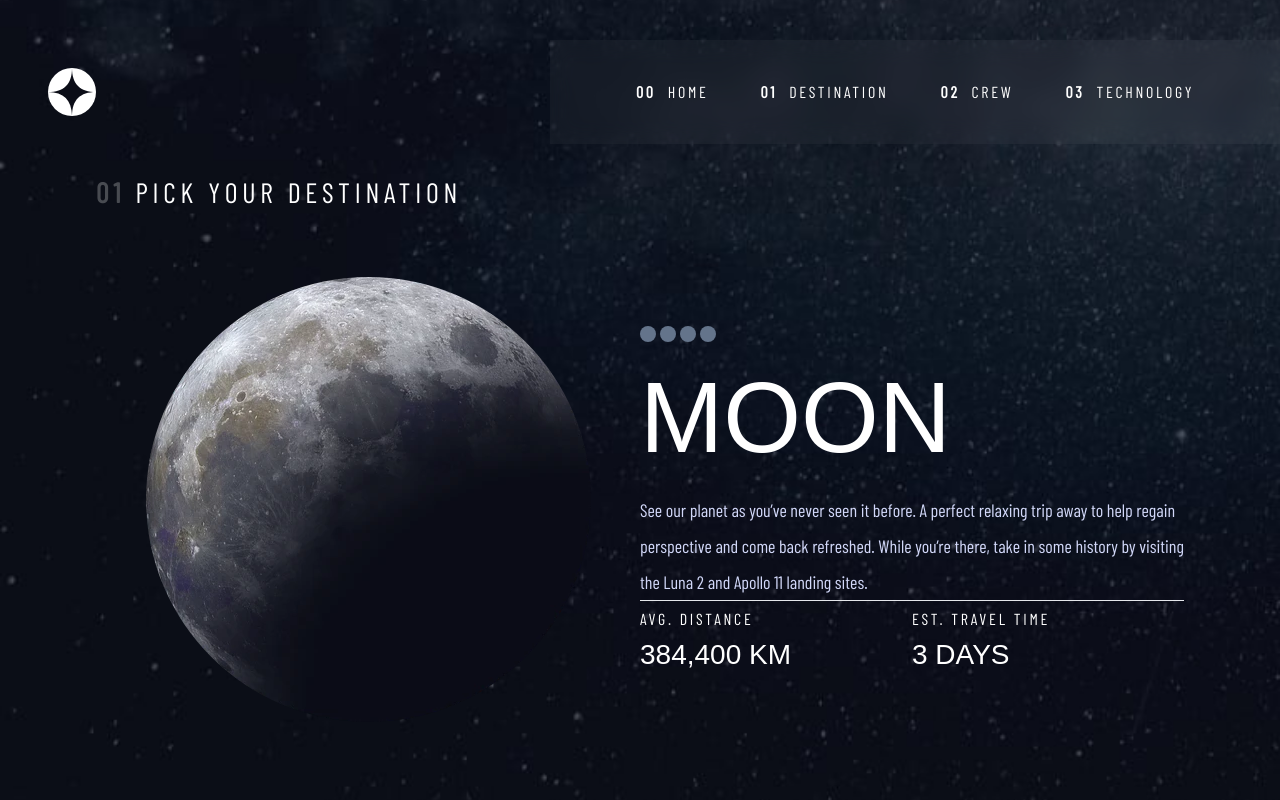
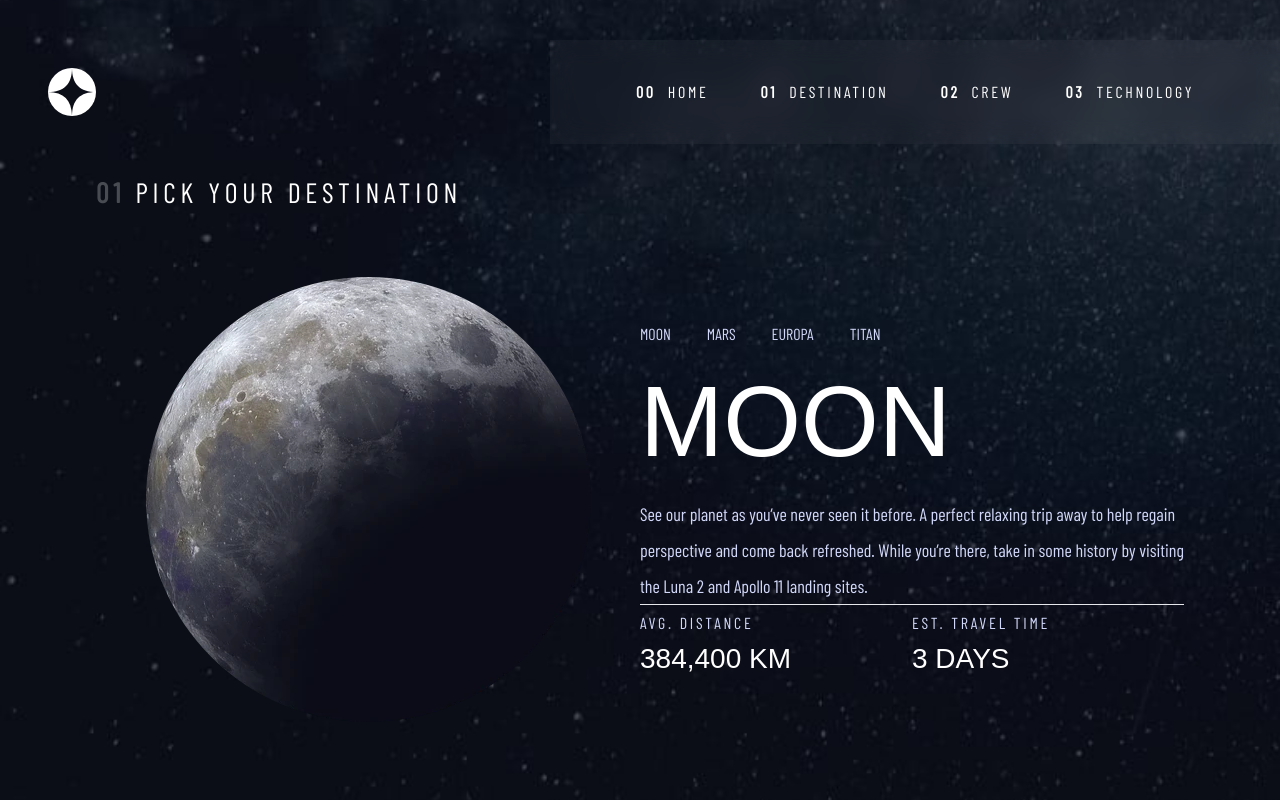
Before and after one commit to mackieva/space-tour, a Next.js app: page /destination in a window 1280 px wide. Built offline with nearby package versions, Linux system fonts and the light colour scheme; a web font is replaced by a local one.

Commit message:
content selection nav work and initial styling

```diff
--- a/src/app/crew/page.tsx
+++ b/src/app/crew/page.tsx
@@ -66,13 +66,17 @@ export default function CrewPage() {
 								<p className='text-lavender'>{c.bio}</p>
 							</div>
 						))}
+						<div className='flex gap-6'>
 							{content.map((c, i) => (
 								<button
 									key={i}
 									onClick={() => setTab(i)}
-								className='p-2 bg-slate-500 rounded-full'
+									className={`h-4 w-4 bg-slate-500 rounded-full ${
+										tab === i ? 'selected' : ''
+									}`}
 								></button>
 							))}
+						</div>
 					</div>
 					<div className='flex justify-center items-center'>
 						{content.map((c, i) => (
--- a/src/app/destination/page.tsx
+++ b/src/app/destination/page.tsx
@@ -76,8 +76,12 @@ export default function DestinationPage() {
 								<button
 									key={i}
 									onClick={() => setTab(i)}
-									className='p-2 bg-slate-500 rounded-full'
-								></button>
+									className={`text-lavender uppercase pr-8 ${
+										tab === i && 'selected'
+									}`}
+								>
+									{c.name}
+								</button>
 							))}
 						</div>
 						{content.map((c, i) => (
--- a/src/app/globals.css
+++ b/src/app/globals.css
@@ -35,7 +35,7 @@ h5 {
 }
 
 .subheadingTwo {
-	@apply font-sans text-white text-[16px] tracking-[2.75px] uppercase;
+	@apply font-sans text-[16px] tracking-[2.75px] uppercase;
 }
 
 /* HEADER */
--- a/src/app/technology/page.tsx
+++ b/src/app/technology/page.tsx
@@ -54,13 +54,15 @@ export default function TechnologyPage() {
 			</div>
 			<div className='overflow-y-visible -mt-20'>
 				<div className='mx-w-screen-lg mx-auto grid grid-cols-3 relative z-20'>
-					<div className='flex flex-col gap-1'>
+					<div className='flex flex-col justify-between items-center gap-[53px]'>
 						{content.map((c, i) => (
 							<button
 								key={i}
 								onClick={() => setTab(i)}
-								className='p-2 bg-slate-500 rounded-full'
-							></button>
+								className='font-serif text-[32px] border border-slate-400 rounded-full px-[35px] py-[20px] w-auto transition-all hover:bg-white hover:text-blue hover:border-white'
+							>
+								{i + 1}
+							</button>
 						))}
 					</div>
 					<div className='flex flex-col justify-center items-start'>
```
Lines whose indentation alone changed are shown as unchanged.
